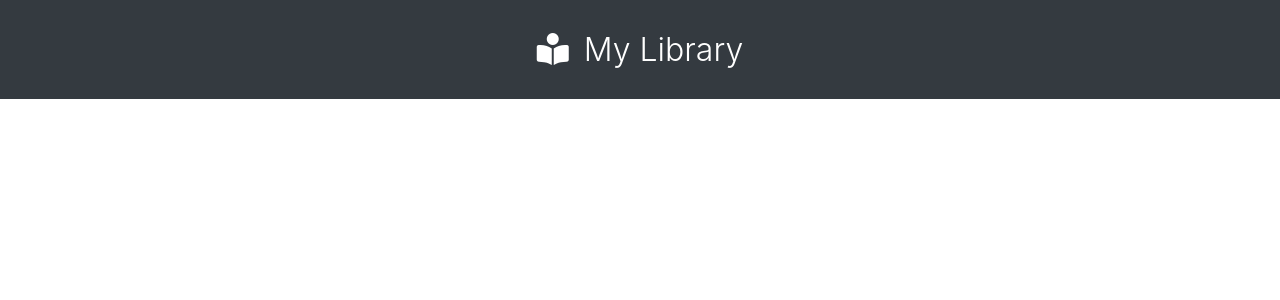
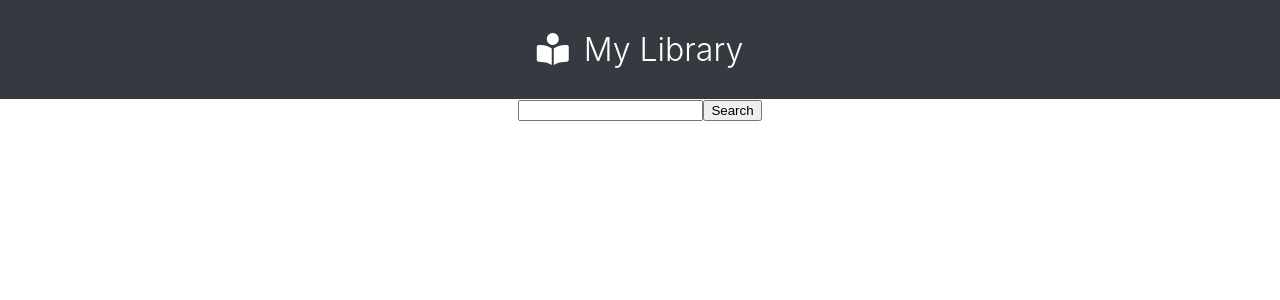
Before and after one commit to TienKimNguyen/mylibrary, a React (Create React App) app: page / in a window 1280 px wide. Shown: the top 300 px of the page. Built offline with nearby package versions, Linux system fonts and the light colour scheme.

Commit message:
update on books and search

```diff
--- a/package.json
+++ b/package.json
@@ -9,6 +9,7 @@
     "react": "^17.0.2",
     "react-dom": "^17.0.2",
     "react-scripts": "4.0.3",
+    "superagent": "^6.1.0",
     "web-vitals": "^1.1.2"
   },
   "scripts": {
--- a/src/App.css
+++ b/src/App.css
@@ -5,6 +5,8 @@
 
 header {
   padding: 30px 0 30px 0;
+
+
   background: #343a40;
   color: #fff;
   text-align: center;
@@ -15,3 +17,7 @@ header h1 {
   margin-left: 15px;
   font-weight: 300;
 }
+
+.search-area {
+  text-align: center;
+}
--- a/src/App.js
+++ b/src/App.js
@@ -1,5 +1,6 @@
 import React, {Component} from "react";
 import Header from "./Header";
+import Books from "./Books";
 //import logo from './logo.svg';
 import './App.css';
 
@@ -8,6 +9,7 @@ class App extends Component {
     return (
       <div className="App">
         <Header />
+        <Books />
       </div>
     );
   }
--- /dev/null
+++ b/src/Books.js
@@ -0,0 +1,36 @@
+import React, {Component} from "react";
+import SearchArea from "./SearchArea";
+import request from 'superagent';
+class Books extends Component{
+  constructor (props){
+    super(props);
+    this.state = {
+      books: [],
+      searchField: ''
+    }
+  };
+
+  searchBook = (e) => {
+    e.preventDefault();
+    request
+      .get("https://www.googleapis.com/books/v1/volumes")
+      .query({q: this.state.searchField})
+      .then((data) => {
+        console.log(data);
+      })
+  }
+
+  handleSearch = (e) => {
+    this.setState({searchField: e.target.value});
+  }
+
+  render() {
+    return(
+      <div className = "Books">
+        <SearchArea searchBook={this.searchBook} handleSearch={this.handleSearch} />
+      </div>
+    );
+  }
+};
+
+export default Books;
--- a/src/Header.js
+++ b/src/Header.js
@@ -3,7 +3,7 @@ import React from "react";
 const Header = () => {
   return (
     <header>
-      <i class="fas fa-book-reader fa-2x"></i>
+      <i className="fas fa-book-reader fa-2x"></i>
       <h1>My Library</h1>
     </header>
   );
--- /dev/null
+++ b/src/SearchArea.js
@@ -0,0 +1,13 @@
+import React from "react";
+
+const SearchArea = (props) => {
+  return (
+    <div className="search-area">
+      <form onSubmit={props.searchBook} action="">
+        <input onChange={props.handleSearch} type = "text"/>
+        <button type="submit">Search</button>
+      </form>
+    </div>
+  );
+}
+export default SearchArea;
```
Also changed, not shown: 1 other file (tests, documents, lock files or other folders).
